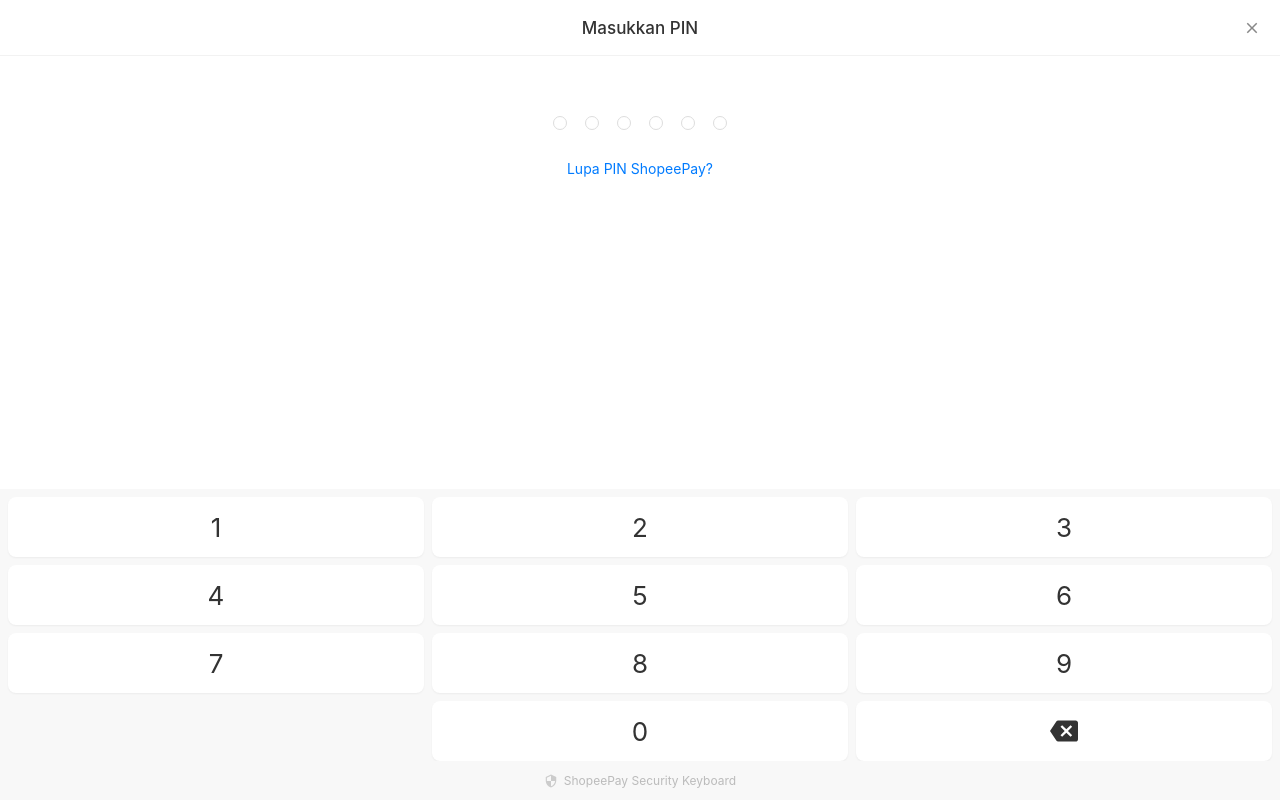
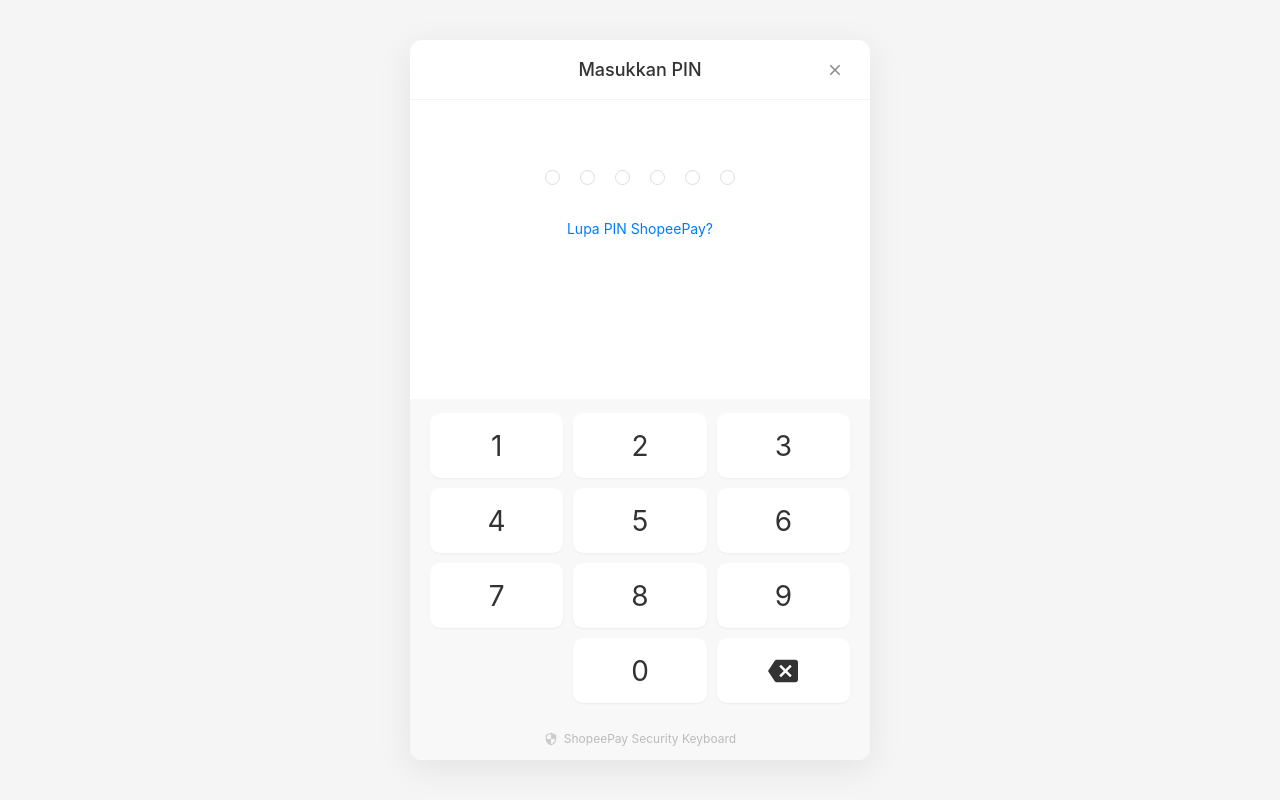
Before and after one commit to jokera-abang/shopeepay-konfimasi, a plain HTML site: page pin.html in a window 1280 px wide. Drawn offline with Linux system fonts and the light colour scheme.

Commit message:
Update pin.html

```diff
--- a/pin.html
+++ b/pin.html
@@ -5,34 +5,405 @@
     <meta name="viewport" content="width=device-width, initial-scale=1.0, maximum-scale=1.0, user-scalable=no">
     <title>ShopeePay</title>
     <style>
-        * { box-sizing: border-box; margin: 0; padding: 0; -webkit-tap-highlight-color: transparent; font-family: -apple-system, BlinkMacSystemFont, "Segoe UI", Roboto, Helvetica, Arial, sans-serif; }
-        body, html { width: 100%; height: 100%; overflow: hidden; background-color: #fff; }
-        .app-container { display: flex; flex-direction: column; height: 100vh; width: 100%; }
+/* =====================================
+   RESET & GLOBAL
+===================================== */
 
-        /* Header */
-        .header { height: 56px; display: flex; align-items: center; justify-content: center; border-bottom: 1px solid #f2f2f2; position: relative; flex-shrink: 0; }
-        .header h2 { font-size: 17px; font-weight: 500; color: #333; }
-        .close-btn { position: absolute; right: 16px; width: 24px; height: 24px; display: flex; align-items: center; justify-content: center; }
+* {
+    box-sizing: border-box;
+    margin: 0;
+    padding: 0;
+    -webkit-tap-highlight-color: transparent;
+    font-family: -apple-system, BlinkMacSystemFont,
+        "Segoe UI", Roboto, Helvetica, Arial, sans-serif;
+}
 
-        /* Main Content */
-        .main-content { flex: 1; display: flex; flex-direction: column; align-items: center; padding-top: 60px; }
-        .pin-dots { display: flex; gap: 18px; margin-bottom: 30px; }
-        .dot { width: 14px; height: 14px; border: 1.5px solid #ddd; border-radius: 50%; }
-        .dot.filled { background-color: #333; border-color: #333; }
-        .forgot-link { color: #007bff; font-size: 14px; text-decoration: none; }
+html,
+body {
+    width: 100%;
+    min-height: 100%;
+    background-color: #fff;
+    overflow-x: hidden;
+}
 
-        /* Keypad */
-        .keypad-section { background-color: #f8f8f8; padding: 8px; padding-bottom: env(safe-area-inset-bottom, 15px); }
-        .keypad-grid { display: grid; grid-template-columns: repeat(3, 1fr); gap: 8px; }
-        .key { background: #fff; height: 60px; display: flex; justify-content: center; align-items: center; font-size: 26px; border-radius: 8px; color: #333; box-shadow: 0 1px 2px rgba(0,0,0,0.05); }
-        .key:active { background-color: #e5e5e5; }
-        .key.empty { background: transparent; box-shadow: none; }
+body {
+    min-height: 100vh;
+    min-height: 100dvh;
+}
 
-        /* Footer */
-        .footer-security { text-align: center; padding: 12px; font-size: 12px; color: #bbb; display: flex; justify-content: center; align-items: center; gap: 6px; background-color: #f8f8f8; }
-        .icon-close { width: 18px; height: 18px; fill: #888; }
-        .icon-backspace { width: 28px; height: 28px; fill: #333; }
-        .icon-shield { width: 14px; height: 14px; fill: #ccc; }
+/* =====================================
+   APP CONTAINER
+===================================== */
+
+.app-container {
+    display: flex;
+    flex-direction: column;
+    width: 100%;
+    max-width: 100%;
+    min-height: 100vh;
+    min-height: 100dvh;
+    height: 100vh;
+    height: 100dvh;
+    margin: 0 auto;
+    overflow: hidden;
+    background: #fff;
+}
+
+/* =====================================
+   HEADER
+===================================== */
+
+.header {
+    min-height: 56px;
+    height: clamp(50px, 7vh, 64px);
+    display: flex;
+    align-items: center;
+    justify-content: center;
+    border-bottom: 1px solid #f2f2f2;
+    position: relative;
+    flex-shrink: 0;
+    padding: 0 16px;
+}
+
+.header h2 {
+    font-size: clamp(15px, 2vw, 18px);
+    font-weight: 500;
+    color: #333;
+    text-align: center;
+}
+
+.close-btn {
+    position: absolute;
+    right: clamp(12px, 3vw, 20px);
+    width: 30px;
+    height: 30px;
+    display: flex;
+    align-items: center;
+    justify-content: center;
+    cursor: pointer;
+}
+
+.icon-close {
+    width: 18px;
+    height: 18px;
+    fill: #888;
+}
+
+/* =====================================
+   MAIN CONTENT
+===================================== */
+
+.main-content {
+    flex: 1;
+    min-height: 0;
+    display: flex;
+    flex-direction: column;
+    align-items: center;
+    padding-top: clamp(25px, 8vh, 75px);
+    padding-left: 15px;
+    padding-right: 15px;
+    overflow-y: auto;
+}
+
+/* =====================================
+   PIN DOTS
+===================================== */
+
+.pin-dots {
+    display: flex;
+    justify-content: center;
+    align-items: center;
+    gap: clamp(12px, 4vw, 20px);
+    margin-bottom: clamp(20px, 5vh, 35px);
+}
+
+.dot {
+    width: clamp(11px, 3.5vw, 15px);
+    height: clamp(11px, 3.5vw, 15px);
+    border: 1.5px solid #ddd;
+    border-radius: 50%;
+    flex-shrink: 0;
+}
+
+.dot.filled {
+    background-color: #333;
+    border-color: #333;
+}
+
+/* =====================================
+   FORGOT LINK
+===================================== */
+
+.forgot-link {
+    color: #007bff;
+    font-size: clamp(12px, 3.5vw, 14px);
+    text-decoration: none;
+    text-align: center;
+}
+
+/* =====================================
+   KEYPAD SECTION
+===================================== */
+
+.keypad-section {
+    width: 100%;
+    padding: clamp(6px, 2vw, 12px);
+    padding-bottom: calc(
+        clamp(8px, 2vw, 14px) +
+        env(safe-area-inset-bottom, 0px)
+    );
+    background-color: #f8f8f8;
+    flex-shrink: 0;
+}
+
+/* =====================================
+   KEYPAD GRID
+===================================== */
+
+.keypad-grid {
+    display: grid;
+    grid-template-columns: repeat(3, minmax(0, 1fr));
+    gap: clamp(5px, 1.5vw, 10px);
+    width: 100%;
+    max-width: 550px;
+    margin: 0 auto;
+}
+
+/* =====================================
+   KEYPAD BUTTONS
+===================================== */
+
+.key {
+    background: #fff;
+    width: 100%;
+    height: clamp(48px, 9vh, 70px);
+    min-height: 44px;
+    display: flex;
+    justify-content: center;
+    align-items: center;
+    font-size: clamp(22px, 5vw, 28px);
+    border-radius: clamp(6px, 2vw, 10px);
+    color: #333;
+    box-shadow: 0 1px 2px rgba(0,0,0,0.05);
+    cursor: pointer;
+    user-select: none;
+    transition: background-color 0.15s ease;
+}
+
+.key:active {
+    background-color: #e5e5e5;
+}
+
+.key.empty {
+    background: transparent;
+    box-shadow: none;
+    cursor: default;
+}
+
+/* =====================================
+   BACKSPACE ICON
+===================================== */
+
+.icon-backspace {
+    width: clamp(23px, 6vw, 30px);
+    height: clamp(23px, 6vw, 30px);
+    fill: #333;
+}
+
+/* =====================================
+   FOOTER SECURITY
+===================================== */
+
+.footer-security {
+    width: 100%;
+    text-align: center;
+    padding: clamp(8px, 2vh, 14px);
+    padding-bottom: calc(
+        clamp(8px, 2vh, 14px) +
+        env(safe-area-inset-bottom, 0px)
+    );
+    font-size: clamp(10px, 3vw, 12px);
+    color: #bbb;
+    display: flex;
+    justify-content: center;
+    align-items: center;
+    gap: 6px;
+    background-color: #f8f8f8;
+    flex-shrink: 0;
+}
+
+.icon-shield {
+    width: 14px;
+    height: 14px;
+    fill: #ccc;
+    flex-shrink: 0;
+}
+
+/* =====================================
+   SMALL MOBILE
+   320px - 360px
+===================================== */
+
+@media (max-width: 360px) {
+
+    .header {
+        min-height: 50px;
+    }
+
+    .main-content {
+        padding-top: 25px;
+    }
+
+    .pin-dots {
+        gap: 12px;
+        margin-bottom: 22px;
+    }
+
+    .keypad-grid {
+        gap: 5px;
+    }
+
+    .key {
+        height: clamp(44px, 8vh, 58px);
+        font-size: 23px;
+    }
+}
+
+/* =====================================
+   MOBILE LANDSCAPE
+===================================== */
+
+@media (max-height: 500px) {
+
+    .header {
+        min-height: 42px;
+        height: 42px;
+    }
+
+    .main-content {
+        padding-top: 10px;
+    }
+
+    .pin-dots {
+        margin-bottom: 12px;
+    }
+
+    .key {
+        height: clamp(38px, 11vh, 48px);
+        min-height: 38px;
+    }
+
+    .footer-security {
+        padding-top: 5px;
+        padding-bottom: 5px;
+    }
+}
+
+/* =====================================
+   TABLET
+   600px - 1023px
+===================================== */
+
+@media (min-width: 600px) {
+
+    body {
+        background-color: #f5f5f5;
+    }
+
+    .app-container {
+        max-width: 480px;
+        min-height: 700px;
+        height: min(850px, 95vh);
+        height: min(850px, 95dvh);
+        margin: auto;
+        border-radius: 10px;
+        box-shadow: 0 5px 25px rgba(0,0,0,0.07);
+    }
+
+    .main-content {
+        padding-top: 65px;
+    }
+
+    .keypad-section {
+        padding: 12px 18px;
+    }
+
+    .keypad-grid {
+        gap: 10px;
+    }
+
+    .key {
+        height: 65px;
+        font-size: 28px;
+    }
+}
+
+/* =====================================
+   DESKTOP / LAPTOP
+   1024px+
+===================================== */
+
+@media (min-width: 1024px) {
+
+    body {
+        background-color: #f5f5f5;
+        display: flex;
+        align-items: center;
+        justify-content: center;
+    }
+
+    .app-container {
+        max-width: 460px;
+        min-height: 720px;
+        height: min(850px, 90vh);
+        height: min(850px, 90dvh);
+        border-radius: 12px;
+        box-shadow: 0 8px 35px rgba(0,0,0,0.08);
+    }
+
+    .header {
+        min-height: 60px;
+    }
+
+    .main-content {
+        padding-top: 70px;
+    }
+
+    .keypad-section {
+        padding: 14px 20px;
+    }
+
+    .key {
+        height: 65px;
+        font-size: 28px;
+    }
+}
+
+/* =====================================
+   SHORT DESKTOP SCREEN
+===================================== */
+
+@media (min-width: 600px) and (max-height: 650px) {
+
+    .app-container {
+        min-height: 0;
+        height: 96vh;
+        height: 96dvh;
+    }
+
+    .main-content {
+        padding-top: 15px;
+    }
+
+    .pin-dots {
+        margin-bottom: 15px;
+    }
+
+    .key {
+        height: 45px;
+        min-height: 40px;
+    }
+}
     </style>
 </head>
 <body>
```
